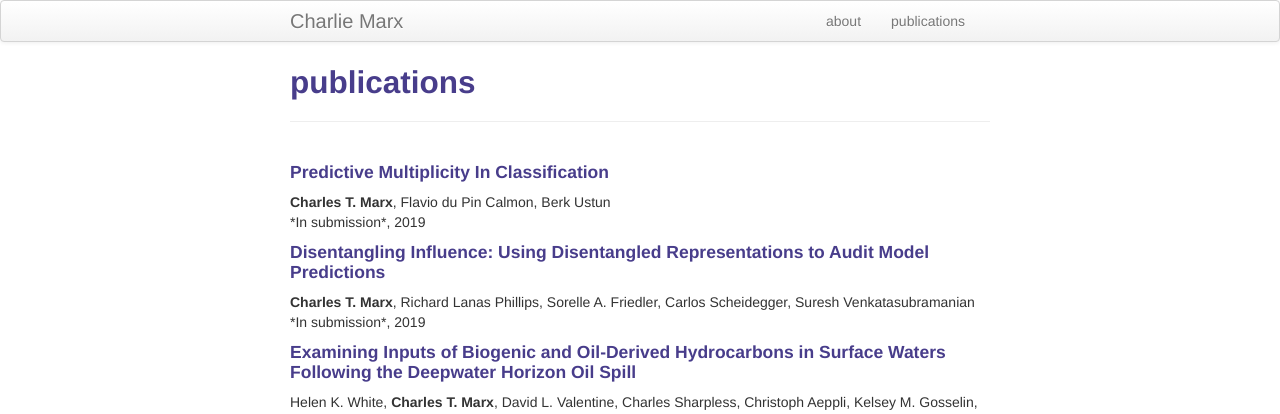
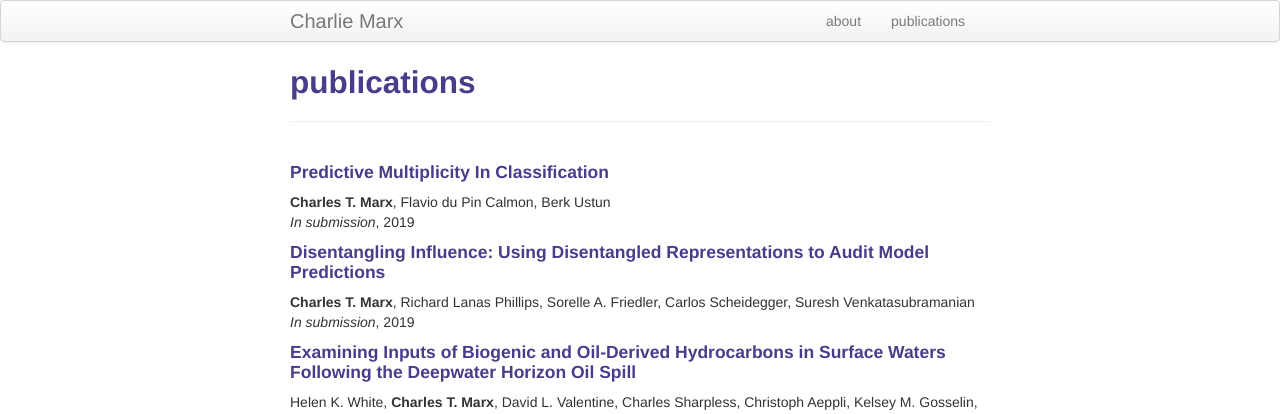
Before and after one commit to charliemarx/charliemarx.github.io, a Jekyll site: the page built from pages/pubs.md, in a window 1280 px wide. Shown: the top 414 px of the page. Built offline with Jekyll 4.4.1, drawn with Linux system fonts in a browser that asks for light colours.

Commit message:
reformating pubs

```diff
--- a/pages/pubs.md
+++ b/pages/pubs.md
@@ -6,11 +6,11 @@ description: Charlie Marx's publications
 
 #### Predictive Multiplicity In Classification
 **Charles T. Marx**, Flavio du Pin Calmon, Berk Ustun
-\*In submission*, 2019
+*In submission*, 2019
 
 #### Disentangling Influence: Using Disentangled Representations to Audit Model Predictions
 **Charles T. Marx**, Richard Lanas Phillips, Sorelle A. Friedler, Carlos Scheidegger, Suresh Venkatasubramanian
-\*In submission*, 2019
+*In submission*, 2019
 
 #### Examining Inputs of Biogenic and Oil-Derived Hydrocarbons in Surface Waters Following the Deepwater Horizon Oil Spill
 Helen K. White, **Charles T. Marx**, David L. Valentine, Charles Sharpless, Christoph Aeppli, Kelsey M. Gosselin, Veronika Kivenson, Rachel M. Liu, Robert K. Nelson, Sean P. Sylva, Christopher M. Reddy
```
